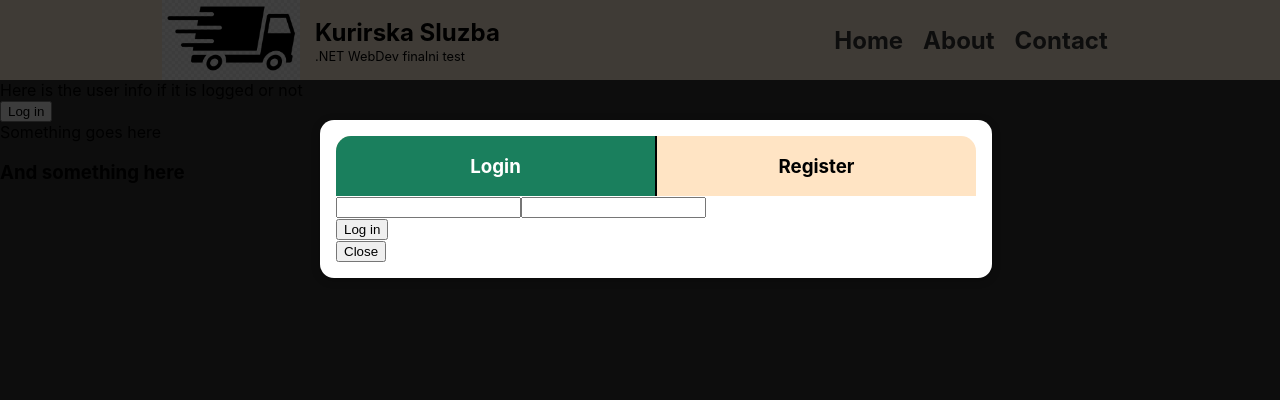
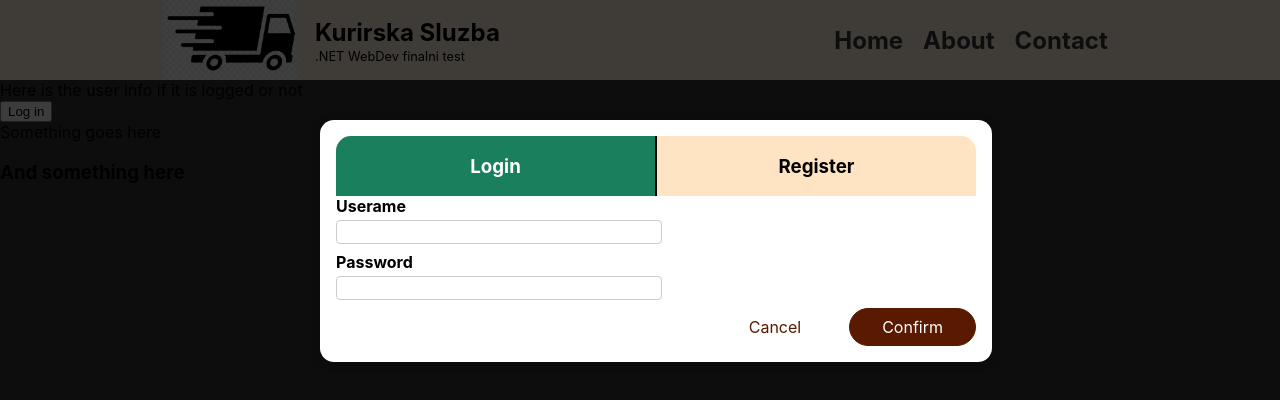
Before and after one commit to Bojan2111/finalni-client, a React (Create React App) app: page / in a window 1280 px wide. Both pictures are taken after a click on the button "Log in". Shown: the top 400 px of the page. Built offline with nearby package versions, Linux system fonts and the light colour scheme.

Commit message:
Add client validation to login and register forms

```diff
--- a/src/components/user/LoginForm.js
+++ b/src/components/user/LoginForm.js
@@ -1,40 +1,75 @@
-import React, { useState } from "react";
+import React, { useRef, useState } from "react";
+import classes from "./LoginForm.module.css";
 
-const LoginForm = () => {
-  const [username, setUsername] = useState();
-  const [password, setPassword] = useState();
+const isEmpty = (value) => value.trim() === "";
+const isValidUsernameLength = (value) =>
+  value.trim().length >= 3 && value.trim().length <= 32;
+const isValidPasswordLength = (value) =>
+  value.trim().length >= 6 && value.trim().length <= 20;
 
-  const handleUsernameChange = (event) => {
-    setUsername(event.target.value);
+const LoginForm = (props) => {
+  const [formInputsValidity, setFormInputsValidity] = useState({
+    username: true,
+    password: true,
+  });
+
+  const usernameInputRef = useRef();
+  const passwordInputRef = useRef();
+
+  const confirmHandler = (event) => {
+    event.preventDefault();
+
+    const enteredUsername = usernameInputRef.current.value;
+    const enteredPassword = passwordInputRef.current.value;
+
+    const enteredUsernameIsValid =
+      !isEmpty(enteredUsername) && isValidUsernameLength(enteredUsername);
+    const enteredPasswordIsValid =
+      !isEmpty(enteredPassword) && isValidPasswordLength(enteredPassword);
+
+    setFormInputsValidity({
+      username: enteredUsernameIsValid,
+      password: enteredPasswordIsValid,
+    });
+
+    const formIsValid = enteredUsernameIsValid && enteredPasswordIsValid;
+
+    if (!formIsValid) {
+      return;
+    }
+
+    props.onConfirm({
+      username: enteredUsername,
+      password: enteredPassword,
+    });
   };
 
-  const handlePasswordChange = (event) => {
-    setPassword(event.target.value);
-  };
+  const usernameControlClasses = `${classes.control} ${
+    formInputsValidity.username ? "" : classes.invalid
+  }`;
+  const passwordControlClasses = `${classes.control} ${
+    formInputsValidity.password ? "" : classes.invalid
+  }`;
 
-  const handleSubmit = () => {
-    console.log(username);
-  };
   return (
-    <div>
-      <form onSubmit={handleSubmit}>
-        <input
-          type="text"
-          id="username"
-          name="username"
-          value={username}
-          onChange={handleUsernameChange}
-        />
-        <input
-          type="password"
-          id="password"
-          name="password"
-          value={password}
-          onChange={handlePasswordChange}
-        />
-      </form>
-      <button type="submit">Log in</button>
-    </div>
+    <form onSubmit={confirmHandler}>
+      <div className={usernameControlClasses}>
+        <label htmlFor="username">Userame</label>
+        <input type="text" id="username" ref={usernameInputRef} />
+        {!formInputsValidity.username && <p>Please enter a valid username!</p>}
+      </div>
+      <div className={passwordControlClasses}>
+        <label htmlFor="password">Password</label>
+        <input type="password" id="password" ref={passwordInputRef} />
+        {!formInputsValidity.password && <p>Please enter a valid password!</p>}
+      </div>
+      <div className={classes.actions}>
+        <button type="button" onClick={props.onCancel}>
+          Cancel
+        </button>
+        <button className={classes.submit}>Confirm</button>
+      </div>
+    </form>
   );
 };
 
--- /dev/null
+++ b/src/components/user/LoginForm.module.css
@@ -0,0 +1,64 @@
+.form {
+  margin: 1rem 0;
+  height: 19rem;
+  overflow: auto;
+}
+
+.control {
+  margin-bottom: 0.5rem;
+}
+
+.control label {
+  font-weight: bold;
+  margin-bottom: 0.25rem;
+  display: block;
+}
+
+.control input {
+  font: inherit;
+  border: 1px solid #ccc;
+  border-radius: 4px;
+  width: 20rem;
+  max-width: 100%;
+}
+
+.actions {
+  display: flex;
+  justify-content: flex-end;
+  gap: 1rem;
+}
+
+.actions button {
+  font: inherit;
+  color: #5a1a01;
+  cursor: pointer;
+  background-color: transparent;
+  border: none;
+  border-radius: 25px;
+  padding: 0.5rem 2rem;
+}
+
+.actions button:hover,
+.actions button:active {
+  background-color: #ffe6dc;
+}
+
+.actions .submit {
+  border: 1px solid #5a1a01;
+  background-color: #5a1a01;
+  color: white;
+}
+
+.actions .submit:hover,
+.actions .submit:active {
+  background-color: #7a2706;
+}
+
+.invalid label {
+  color: #ca3e51;
+}
+
+.invalid input {
+  border-color: #aa0b20;
+  background-color: #ffeff1;
+}
--- a/src/components/user/RegisterForm.js
+++ b/src/components/user/RegisterForm.js
@@ -1,64 +1,116 @@
-import React, { useState } from "react";
+import React, { useState, useRef } from "react";
+import classes from "./RegisterForm.module.css";
 
-const RegisterForm = () => {
-  const [username, setUsername] = useState();
-  const [email, setEmail] = useState();
-  const [password, setPassword] = useState();
-  const [repeatPassword, setRepeatPassword] = useState();
+const usernamePattern =
+  /^(?=.{3,32}$)(?![_.-])(?!.*[_.]{2})[a-zA-Z0-9._-]+(?<![_.])$/;
+const emailPattern = /^\w+([.-]?\w+)*@\w+([.-]?\w+)*(\.\w{2,3})+$/;
+const passwordPattern =
+  /^(?=(?:.*[A-Z]){1,})(?=(?:.*[a-z]){1,})(?=(?:.*\d){1,})(?=(?:.*[!@#$%^&*()\-_=+{};:,<.>]){1,})(?!.*(.)\1{})([A-Za-z0-9!@#$%^&*()\-_=+{};:,<.>]{6,20})$/;
+const isEmpty = (value) => value.trim() === "";
+const isValidUsername = (value) => usernamePattern.test(value.trim());
+const isValidEmail = (value) => emailPattern.test(value.trim());
+const isValidPassword = (value) => passwordPattern.test(value.trim());
+const passwordsMatch = (firstValue, secondValue) => firstValue === secondValue;
 
-  const handleUsernameChange = (event) => {
-    setUsername(event.target.value);
+const RegisterForm = (props) => {
+  const [formInputsValidity, setFormInputsValidity] = useState({
+    username: true,
+    email: true,
+    password: true,
+    repeatPassword: true,
+  });
+
+  const nameInputRef = useRef();
+  const emailInputRef = useRef();
+  const passwordInputRef = useRef();
+  const repeatPasswordInputRef = useRef();
+
+  const confirmHandler = (event) => {
+    event.preventDefault();
+
+    const enteredUsername = nameInputRef.current.value;
+    const enteredEmail = emailInputRef.current.value;
+    const enteredPassword = passwordInputRef.current.value;
+    const enteredRepeatPassword = repeatPasswordInputRef.current.value;
+
+    const enteredUsernameIsValid = isValidUsername(enteredUsername);
+    const enteredEmailIsValid = isValidEmail(enteredEmail);
+    const enteredPasswordIsValid = isValidPassword(enteredPassword);
+    const enteredRepeatPasswordIsValid =
+      !isEmpty(enteredRepeatPassword) &&
+      passwordsMatch(enteredPassword, enteredRepeatPassword);
+
+    setFormInputsValidity({
+      username: enteredUsernameIsValid,
+      email: enteredEmailIsValid,
+      password: enteredPasswordIsValid,
+      repeatPassword: enteredRepeatPasswordIsValid,
+    });
+
+    const formIsValid =
+      enteredUsernameIsValid &&
+      enteredEmailIsValid &&
+      enteredPasswordIsValid &&
+      enteredRepeatPasswordIsValid;
+
+    if (!formIsValid) {
+      return;
+    }
+
+    props.onConfirm({
+      username: enteredUsername,
+      email: enteredEmail,
+      password: enteredPassword,
+      repeatPassword: enteredRepeatPassword,
+    });
   };
 
-  const handleEmailChange = (event) => {
-    setEmail(event.target.value);
-  };
+  const nameControlClasses = `${classes.control} ${
+    formInputsValidity.username ? "" : classes.invalid
+  }`;
+  const emailControlClasses = `${classes.control} ${
+    formInputsValidity.email ? "" : classes.invalid
+  }`;
+  const passwordControlClasses = `${classes.control} ${
+    formInputsValidity.password ? "" : classes.invalid
+  }`;
+  const repeatPasswordControlClasses = `${classes.control} ${
+    formInputsValidity.repeatPassword ? "" : classes.invalid
+  }`;
 
-  const handlePasswordChange = (event) => {
-    setPassword(event.target.value);
-  };
-
-  const handleRepeatPasswordChange = (event) => {
-    setRepeatPassword(event.target.value);
-  };
-
-  const handleSubmit = () => {
-    console.log(username);
-  };
   return (
-    <div>
-      <form onSubmit={handleSubmit}>
-        <input
-          type="text"
-          id="username"
-          name="username"
-          value={username}
-          onChange={handleUsernameChange}
-        />
-        <input
-          type="text"
-          id="email"
-          name="email"
-          value={email}
-          onChange={handleEmailChange}
-        />
+    <form onSubmit={confirmHandler}>
+      <div className={nameControlClasses}>
+        <label htmlFor="username">Username</label>
+        <input type="text" id="username" ref={nameInputRef} />
+        {!formInputsValidity.username && <p>Please enter a valid username!</p>}
+      </div>
+      <div className={emailControlClasses}>
+        <label htmlFor="email">Email</label>
+        <input type="email" id="email" ref={emailInputRef} />
+        {!formInputsValidity.email && <p>Please enter a valid email!</p>}
+      </div>
+      <div className={passwordControlClasses}>
+        <label htmlFor="password">Password</label>
+        <input type="password" id="password" ref={passwordInputRef} />
+        {!formInputsValidity.password && <p>Please enter a valid password!</p>}
+      </div>
+      <div className={repeatPasswordControlClasses}>
+        <label htmlFor="repeatPassword">Repeat password</label>
         <input
           type="password"
-          id="password"
-          name="password"
-          value={password}
-          onChange={handlePasswordChange}
+          id="repeatPassword"
+          ref={repeatPasswordInputRef}
         />
-        <input
-          type="repeatPassword"
-          id="repeatPassword"
-          name="repeatPassword"
-          value={repeatPassword}
-          onChange={handleRepeatPasswordChange}
-        />
-      </form>
-      <button type="submit">Register</button>
-    </div>
+        {!formInputsValidity.repeatPassword && <p>Passwords must match!</p>}
+      </div>
+      <div className={classes.actions}>
+        <button type="button" onClick={props.onCancel}>
+          Cancel
+        </button>
+        <button className={classes.submit}>Confirm</button>
+      </div>
+    </form>
   );
 };
 
--- /dev/null
+++ b/src/components/user/RegisterForm.module.css
@@ -0,0 +1,64 @@
+.form {
+  margin: 1rem 0;
+  height: 19rem;
+  overflow: auto;
+}
+
+.control {
+  margin-bottom: 0.5rem;
+}
+
+.control label {
+  font-weight: bold;
+  margin-bottom: 0.25rem;
+  display: block;
+}
+
+.control input {
+  font: inherit;
+  border: 1px solid #ccc;
+  border-radius: 4px;
+  width: 20rem;
+  max-width: 100%;
+}
+
+.actions {
+  display: flex;
+  justify-content: flex-end;
+  gap: 1rem;
+}
+
+.actions button {
+  font: inherit;
+  color: #5a1a01;
+  cursor: pointer;
+  background-color: transparent;
+  border: none;
+  border-radius: 25px;
+  padding: 0.5rem 2rem;
+}
+
+.actions button:hover,
+.actions button:active {
+  background-color: #ffe6dc;
+}
+
+.actions .submit {
+  border: 1px solid #5a1a01;
+  background-color: #5a1a01;
+  color: white;
+}
+
+.actions .submit:hover,
+.actions .submit:active {
+  background-color: #7a2706;
+}
+
+.invalid label {
+  color: #ca3e51;
+}
+
+.invalid input {
+  border-color: #aa0b20;
+  background-color: #ffeff1;
+}
--- a/src/components/user/UserLogin.js
+++ b/src/components/user/UserLogin.js
@@ -18,8 +18,23 @@ const UserLogin = (props) => {
     setIsRegisterFormShown(true);
   };
 
-  const loginModalContent = <div>Here is Login</div>;
-  const registerModalContent = <div>Here is Register</div>;
+  const confirmLoginHandler = (userData) => {
+    console.log(
+      `We received following data:\n` +
+        `Username: ${userData.username}\n` +
+        `Password: ${userData.password}`
+    );
+  };
+
+  const confirmRegisterHandler = (userData) => {
+    console.log(
+      `We received following data:
+        Username: ${userData.username}
+        Email: ${userData.email}
+        Password: ${userData.password}
+        Confirmed password: ${userData.repeatPassword}`
+    );
+  };
 
   return (
     <Modal onClose={props.onClose}>
@@ -28,11 +43,15 @@ const UserLogin = (props) => {
         showLogin={showLoginHandler}
         showRegister={showRegisterHandler}
       />
-      {isRegisterFormShown && <RegisterForm />}
-      {isLoginFormShown && <LoginForm />}
-      <div>
-        <button onClick={props.onClose}>Close</button>
-      </div>
+      {isRegisterFormShown && (
+        <RegisterForm
+          onConfirm={confirmRegisterHandler}
+          onCancel={props.onClose}
+        />
+      )}
+      {isLoginFormShown && (
+        <LoginForm onConfirm={confirmLoginHandler} onCancel={props.onClose} />
+      )}
     </Modal>
   );
 };
```
